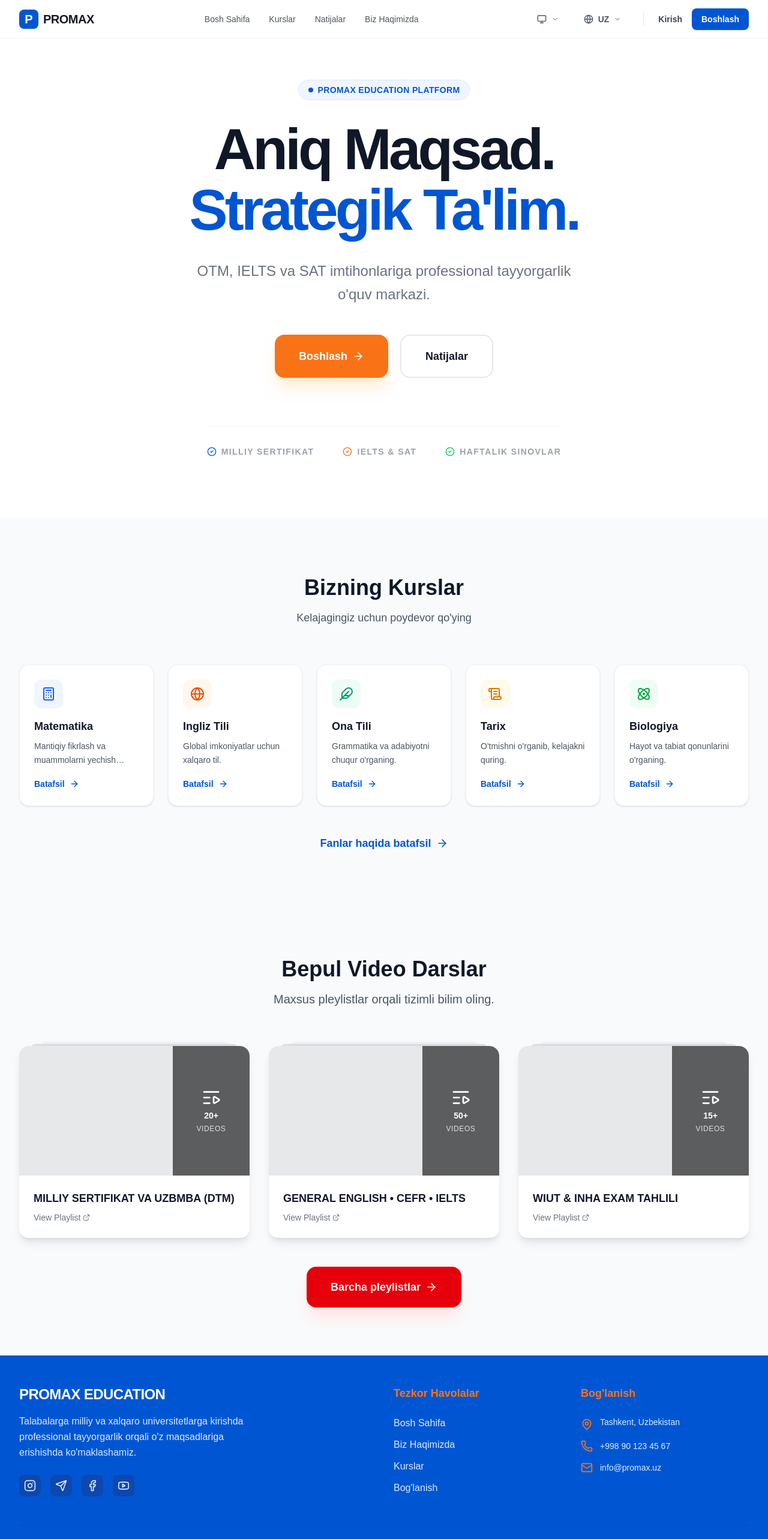
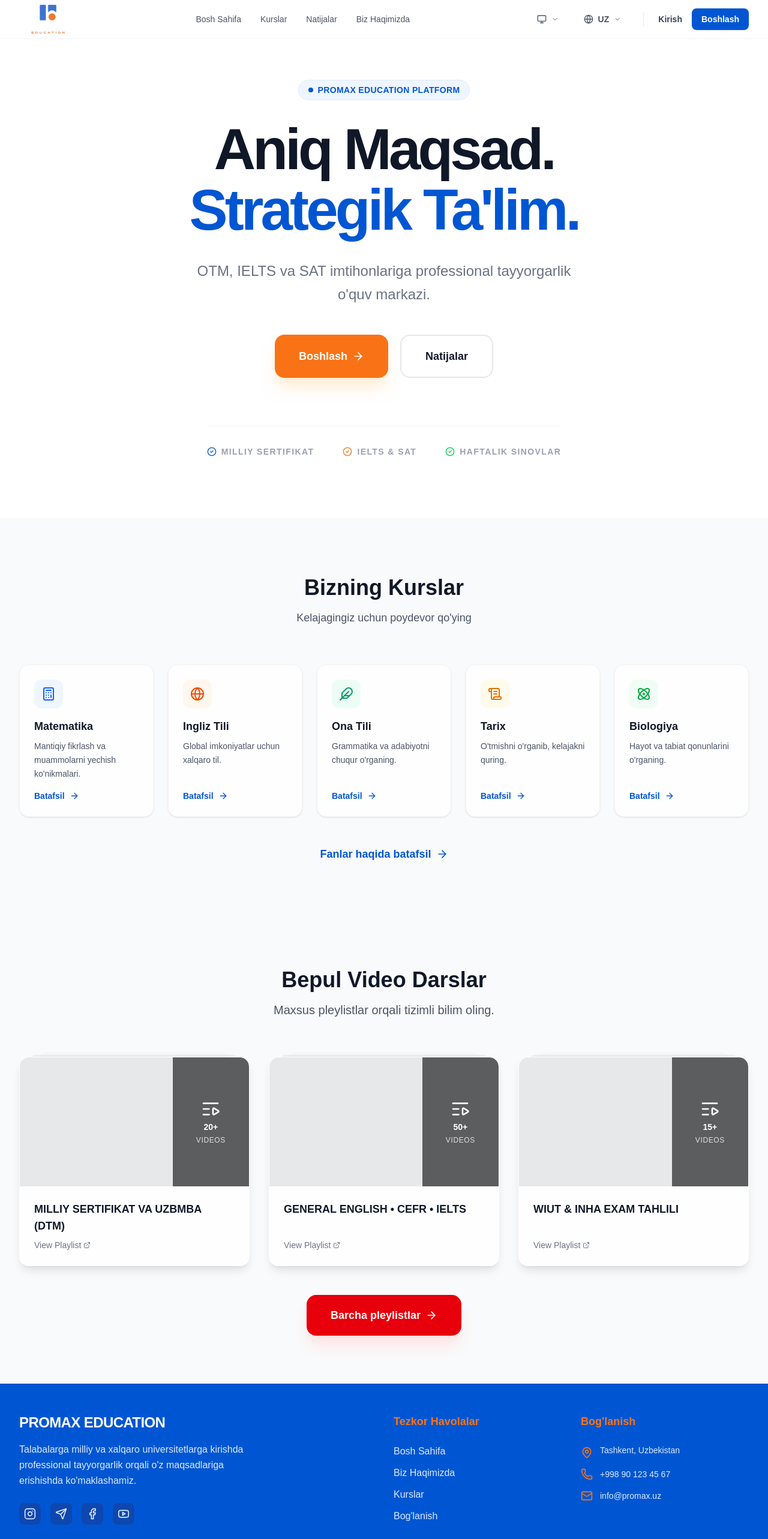
Before and after one commit to xurshidbahromov/promax-education-center, a Next.js app: page / in a window 1280 px wide. Shown: the top 2566 px of the page at 60% size. Built offline with nearby package versions, Linux system fonts and the light colour scheme.

Commit message:
feat: Implement new logo, simplify background, and refine UI styling with blur effects.

```diff
--- a/src/app/layout.tsx
+++ b/src/app/layout.tsx
@@ -29,7 +29,7 @@
   return (
     <html lang="en" className="scroll-smooth" suppressHydrationWarning>
       <body
-        className={`${geistSans.variable} ${geistMono.variable} antialiased bg-white text-gray-900 dark:bg-slate-950 dark:text-slate-50 min-h-screen flex flex-col font-sans selection:bg-brand-blue/20 transition-colors duration-300`}
+        className={`${geistSans.variable} ${geistMono.variable} antialiased text-gray-900 dark:text-slate-50 min-h-screen flex flex-col font-sans selection:bg-brand-blue/20 transition-colors duration-300`}
       >
         <ThemeProvider
           attribute="class"
--- a/src/components/CoursesPreview.tsx
+++ b/src/components/CoursesPreview.tsx
@@ -80,7 +80,7 @@
                         whileInView={{ opacity: 1, y: 0 }}
                         viewport={{ once: true }}
                         transition={{ duration: 0.5, delay: 0.2 }}
-                        className="text-lg text-gray-600 dark:text-gray-400 max-w-2xl mx-auto"
+                        className="text-lg text-gray-600 dark:text-gray-200 max-w-2xl mx-auto"
                     >
                         {t('courses.subtitle')}
                     </motion.p>
@@ -98,7 +98,7 @@
                         <motion.div
                             key={course.id}
                             variants={itemVariants}
-                            className="group bg-white dark:bg-slate-800 rounded-2xl p-6 shadow-sm hover:shadow-xl transition-all duration-300 border border-gray-100 dark:border-slate-700 hover:-translate-y-1 relative"
+                            className="group bg-white/80 dark:bg-black/20 backdrop-blur-md rounded-2xl p-6 shadow-sm hover:shadow-xl transition-all duration-300 border border-gray-100 dark:border-white/10 hover:-translate-y-1 relative flex flex-col h-full"
                         >
                             <div className={`w-12 h-12 rounded-xl ${course.bg} flex items-center justify-center mb-4 group-hover:scale-110 transition-transform duration-300`}>
                                 <course.icon className={`w-6 h-6 ${course.color}`} />
@@ -108,13 +108,13 @@
                                 {t(`courses.${course.id}`)}
                             </h3>
 
-                            <p className="text-sm text-gray-600 dark:text-gray-400 mb-4 leading-relaxed line-clamp-2">
+                            <p className="text-sm text-gray-600 dark:text-gray-400 mb-4 leading-relaxed line-clamp-3 flex-grow">
                                 {t(`courses.${course.id}.desc`)}
                             </p>
 
                             <Link
                                 href="/courses"
-                                className="inline-flex items-center text-sm font-semibold text-brand-blue group-hover:text-blue-600 dark:text-blue-400 transition-colors"
+                                className="inline-flex items-center text-sm font-semibold text-brand-blue group-hover:text-blue-600 dark:text-blue-400 transition-colors mt-auto"
                             >
                                 {t('courses.more')}
                                 <ArrowRight className="w-4 h-4 ml-2 group-hover:translate-x-1 transition-transform" />
--- a/src/components/Navbar.tsx
+++ b/src/components/Navbar.tsx
@@ -1,6 +1,7 @@
 "use client";
 
 import Link from 'next/link';
+import Image from 'next/image';
 import { useLanguage } from '@/context/LanguageContext';
 import { cn } from '@/lib/utils';
 import { useState, useEffect, useRef } from 'react';
@@ -54,10 +55,15 @@
                     {/* Logo Area */}
                     <div className="flex items-center gap-2">
                         <Link href="/" className="flex items-center gap-2 group">
-                            <div className="w-8 h-8 bg-brand-blue rounded-lg flex items-center justify-center text-white font-bold text-xl shadow-sm group-hover:scale-105 transition-transform">
-                                P
+                            <div className="w-24 h-24">
+                                <Image
+                                    src="/logo.png"
+                                    alt="Logo"
+                                    width={256}
+                                    height={256}
+                                    className="w-full h-full object-contain"
+                                />
                             </div>
-                            <span className="text-xl font-bold text-gray-900 dark:text-white tracking-tight">PROMAX</span>
                         </Link>
                     </div>
 
--- a/src/components/TeacherModal.tsx
+++ b/src/components/TeacherModal.tsx
@@ -34,7 +34,7 @@
                         initial={{ opacity: 0, scale: 0.95, y: 20 }}
                         animate={{ opacity: 1, scale: 1, y: 0 }}
                         exit={{ opacity: 0, scale: 0.95, y: 20 }}
-                        className="relative w-full max-w-sm bg-white dark:bg-slate-900 rounded-2xl shadow-2xl p-6 border border-gray-100 dark:border-slate-800 flex flex-col items-center text-center"
+                        className="relative w-full max-w-sm bg-white/90 dark:bg-slate-900/60 backdrop-blur-2xl rounded-2xl shadow-2xl p-6 border border-white/20 dark:border-white/10 flex flex-col items-center text-center"
                     >
                         {/* Close Button */}
                         <button
--- a/src/components/YouTubeSection.tsx
+++ b/src/components/YouTubeSection.tsx
@@ -50,7 +50,7 @@
                         whileInView={{ opacity: 1, y: 0 }}
                         viewport={{ once: true }}
                         transition={{ delay: 0.1 }}
-                        className="text-xl text-gray-600 dark:text-gray-400 max-w-2xl mx-auto"
+                        className="text-xl text-gray-600 dark:text-gray-200 max-w-2xl mx-auto"
                     >
                         {t('home.youtube.subtitle')}
                     </motion.p>
@@ -68,16 +68,16 @@
                             whileInView={{ opacity: 1, y: 0 }}
                             viewport={{ once: true }}
                             transition={{ delay: index * 0.1 }}
-                            className="group block relative"
+                            className="group block relative h-full"
                         >
                             {/* Playlist Stack Effect */}
-                            <div className="absolute top-0 inset-x-4 -mt-2 h-4 bg-gray-200 dark:bg-slate-700 rounded-t-xl opacity-50 transform scale-90 group-hover:scale-95 group-hover:-mt-5 transition-all duration-500 ease-out" />
-                            <div className="absolute top-0 inset-x-2 -mt-1 h-4 bg-gray-300 dark:bg-slate-600 rounded-t-xl opacity-70 transform scale-95 group-hover:scale-100 group-hover:-mt-3 transition-all duration-500 ease-out" />
+                            <div className="absolute top-0 inset-x-4 -mt-2 h-4 bg-gray-200/50 dark:bg-white/5 rounded-t-xl opacity-50 transform scale-90 group-hover:scale-95 group-hover:-mt-5 transition-all duration-500 ease-out" />
+                            <div className="absolute top-0 inset-x-2 -mt-1 h-4 bg-gray-300/50 dark:bg-white/10 rounded-t-xl opacity-70 transform scale-95 group-hover:scale-100 group-hover:-mt-3 transition-all duration-500 ease-out" />
 
                             {/* Main Card */}
-                            <div className="relative bg-white dark:bg-slate-800 rounded-2xl overflow-hidden shadow-lg group-hover:shadow-2xl transition-all duration-500 ease-out transform group-hover:-translate-y-2">
+                            <div className="relative bg-white/80 dark:bg-black/20 backdrop-blur-md rounded-2xl overflow-hidden shadow-lg group-hover:shadow-2xl transition-all duration-500 ease-out transform group-hover:-translate-y-2 border border-white/20 dark:border-white/10 h-full flex flex-col">
                                 {/* Thumbnail Container */}
-                                <div className={`relative aspect-video bg-gray-100 dark:bg-slate-900 flex items-center justify-center overflow-hidden`}>
+                                <div className={`relative aspect-video bg-gray-100 dark:bg-slate-900 flex items-center justify-center overflow-hidden flex-shrink-0`}>
                                     <div className="absolute inset-0 bg-black/5 group-hover:bg-black/20 transition-colors duration-500" />
 
                                     {/* Playlist Overlay (Right Side) */}
@@ -96,11 +96,11 @@
                                 </div>
 
                                 {/* Content */}
-                                <div className="p-6">
+                                <div className="p-6 flex flex-col flex-grow">
                                     <h3 className="text-lg font-bold text-gray-900 dark:text-white group-hover:text-brand-blue transition-colors mb-2 line-clamp-2 uppercase">
                                         {t(playlist.titleKey)}
                                     </h3>
-                                    <div className="flex items-center text-sm text-gray-500 dark:text-gray-400 font-medium">
+                                    <div className="flex items-center text-sm text-gray-500 dark:text-gray-400 font-medium mt-auto">
                                         <span className="flex items-center group-hover:text-brand-orange transition-colors">
                                             View Playlist <ExternalLink className="w-3 h-3 ml-1" />
                                         </span>
```
Also changed, not shown: src/components/Background.tsx (+2 -61 lines), public/logo.png (added).
